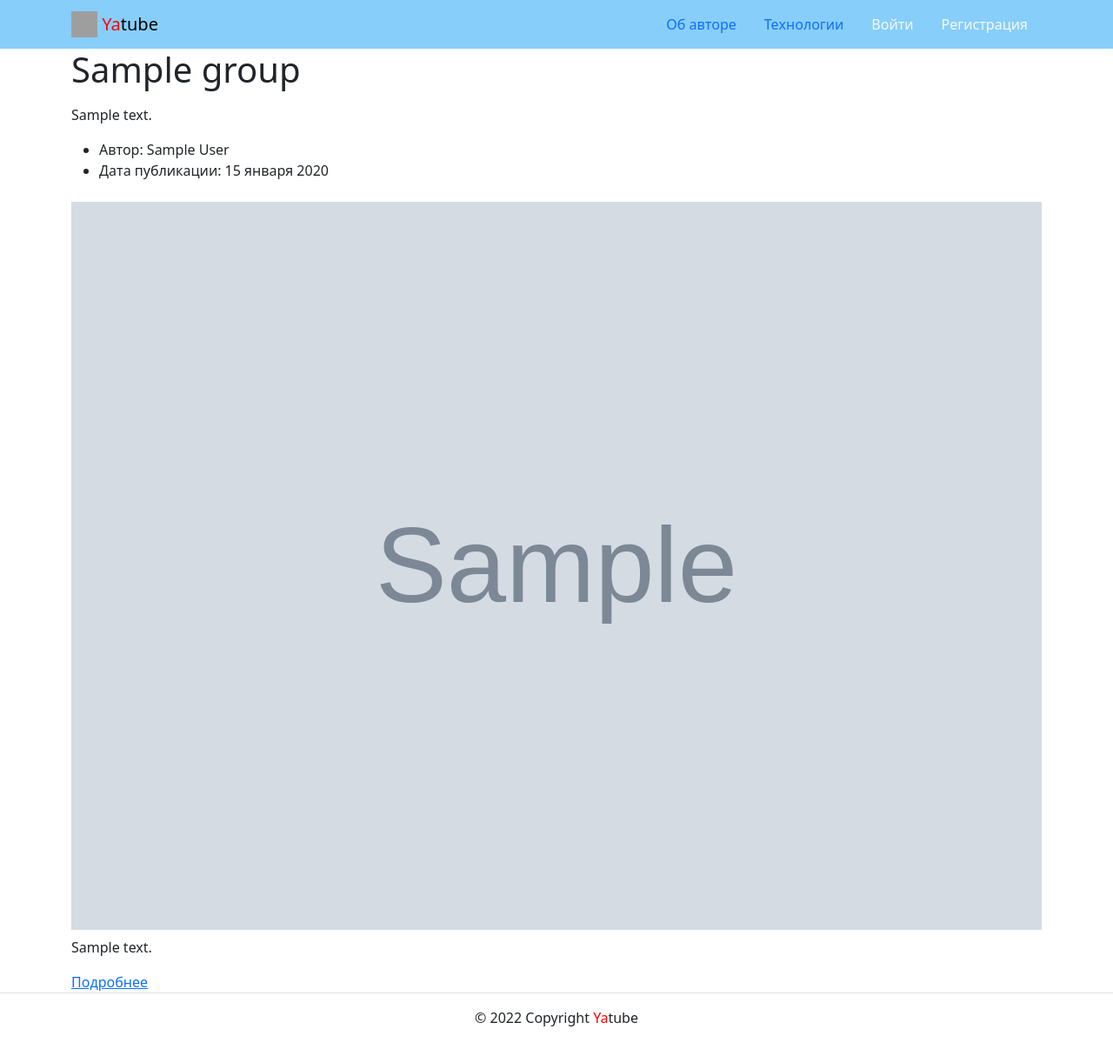
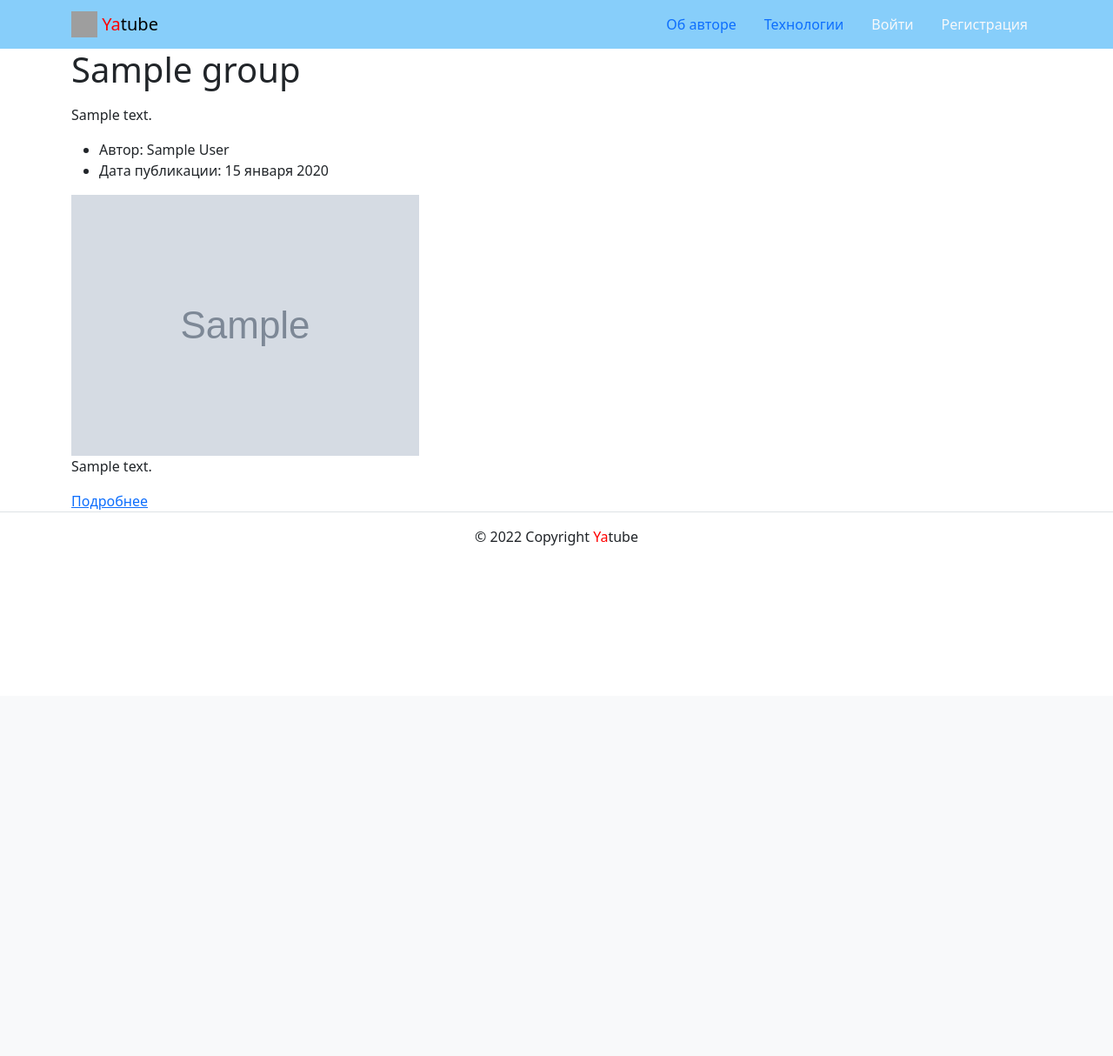
Before and after one commit to DenikaG/hw05_final, a Django app: a page that uses yatube/templates/posts/group_list.html in a window 1280 px wide. Shown: the whole page at 87% size. After the commit the page ends 627 px from the top, so only its background shows below. Run offline with Django 3.2, Linux system fonts and the light colour scheme; tables that the repository leaves empty hold one stand-in row (values such as "Sample post"); grey boxes marked "Sample" are stand-in pictures; some libraries are stand-ins or nearby versions; grey boxes are pictures that could not be loaded.

Commit message:
final_fixed

```diff
--- a/yatube/templates/posts/follow.html
+++ b/yatube/templates/posts/follow.html
@@ -14,8 +14,8 @@
               Дата публикации: {{ post.pub_date|date:"d E Y" }}
             </li>
           </ul>
-          {% thumbnail post.image "960x339" crop="center" upscale=True as im %}
-            <img class="card-img my-2" src="{{ im.url }}">
+          {% thumbnail post.image "500x300" crop="center" upscale=True as im %}
+            <img class="img-fluid" src="{{ im.url }}">
           {% endthumbnail %}
           <p>{{ post.text }}</p>
           <a href="{% url 'posts:post_detail' post.id %}">Подробнее</a> <br>
--- a/yatube/templates/posts/group_list.html
+++ b/yatube/templates/posts/group_list.html
@@ -14,8 +14,8 @@
             Дата публикации: {{ post.pub_date|date:"d E Y" }}
           </li>
         </ul>
-          {% thumbnail post.image "960x339" crop="center" upscale=True as im %}
-            <img class="card-img my-2" src="{{ im.url }}">
+          {% thumbnail post.image "500x300" crop="center" upscale=True as im %}
+            <img class="img-fluid" src="{{ im.url }}">
           {% endthumbnail %}
         <p>{{ post.text }}</p>
         <a href="{% url 'posts:post_detail' post.id %}">Подробнее</a>
--- a/yatube/templates/posts/index.html
+++ b/yatube/templates/posts/index.html
@@ -16,8 +16,8 @@
                 Дата публикации: {{ post.pub_date|date:"d E Y" }}
               </li>
             </ul>
-              {% thumbnail post.image "960x339" crop="center" upscale=True as im %}
-                <img class="card-img my-2" src="{{ im.url }}">
+              {% thumbnail post.image "500x300" crop="center" upscale=True as im %}
+                <img class="img-fluid" src="{{ im.url }}">
               {% endthumbnail %}
             <p>{{ post.text }}</p>
             <a href="{% url 'posts:post_detail' post.id %}">Подробнее</a> <br>
--- a/yatube/templates/posts/post_detail.html
+++ b/yatube/templates/posts/post_detail.html
@@ -1,6 +1,6 @@
 {% extends "base.html" %}
 {% load thumbnail %}
-{% block title %}Пост {{ post.text|truncatechars:30 }}{% endblock %}
+{% block title %}Пост: {{ post.text|truncatechars:30 }}{% endblock %}
 {% block content %}
 {% load user_filters %}
       <div class="row">
@@ -16,7 +16,7 @@
           </ul>
         </aside>
         <article class="col-12 col-md-9">
-          {% thumbnail post.image "960x339" crop="center" upscale=True as im %}
+          {% thumbnail post.image "1000x1000" crop="center" upscale=True as im %}
             <img class="card-img my-2" src="{{ im.url }}">
           {% endthumbnail %}
           <p> {{ post.text }} </p>
--- a/yatube/templates/posts/profile.html
+++ b/yatube/templates/posts/profile.html
@@ -27,8 +27,8 @@
               Дата публикации: {{ post.pub_date|date:"d E Y" }}
             </li>
           </ul>
-          {% thumbnail post.image "960x339" crop="center" upscale=True as im %}
-            <img class="card-img my-2" src="{{ im.url }}">
+          {% thumbnail post.image "1000x1000" crop="center" upscale=True as im %}
+            <img class="img-fluid" src="{{ im.url }}">
           {% endthumbnail %}
           <p> {{ post.text }} </p>
           <a href="{% url 'posts:post_detail' post.id %}">подробная информация </a>
--- a/yatube/yatube/settings.py
+++ b/yatube/yatube/settings.py
@@ -29,6 +29,8 @@ CSRF_FAILURE_VIEW = 'core.views.csrf_failure'
 DEBUG = True
 
 ALLOWED_HOSTS = [
+    'www.Denika.pythonanywhere.com',
+    'Denika.pythonanywhere.com',
     'localhost',
     '127.0.0.1',
     '[::1]',
```
